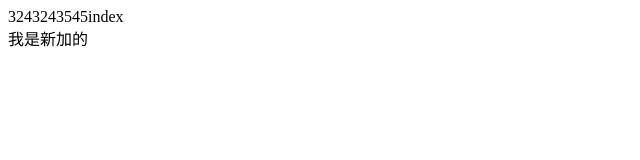
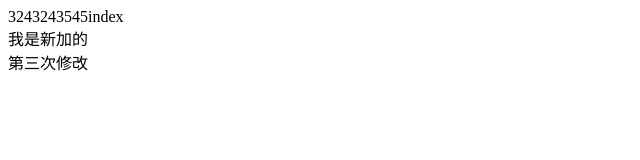
Before and after one commit to dandan626513/demo2, a plain HTML site: page index.html in a window 1280 px wide. Shown: the whole page, without its empty margins (0-640 px from the left). Drawn offline with Linux system fonts and the light colour scheme.

Commit message:
这是第三次修改

```diff
--- a/index.html
+++ b/index.html
@@ -7,5 +7,6 @@
 <body>
 	<div>3243243545index</div>
 	<div>我是新加的</div>
+	<div>第三次修改</div>
 </body>
 </html>
```
